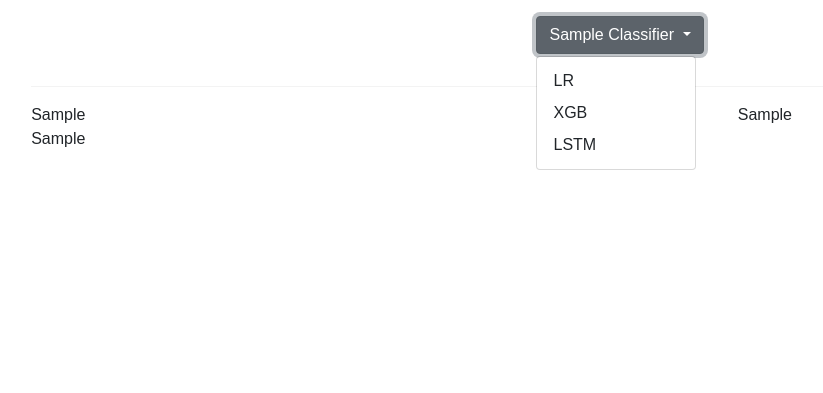
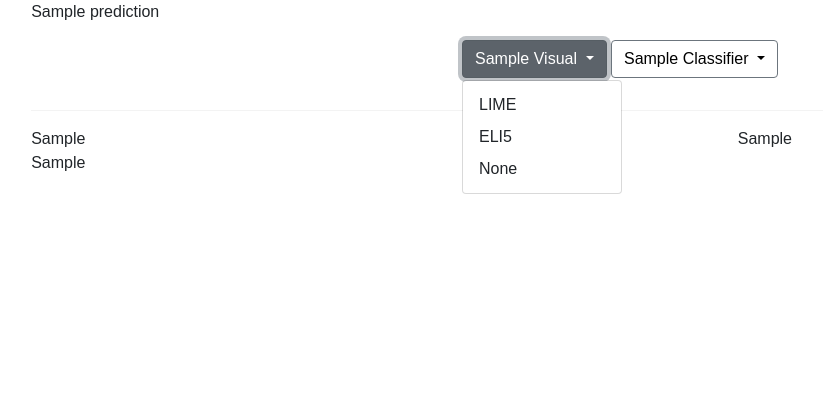
Before and after one commit to mohibfd/Sensitivity-Classification, a Flask app: template flaskr/templates/classifier/single_document_sensitivity_info.html in a window 1280 px wide, after a click that opens the changed part. Shown: the part 112-505 px from the top of the page, without its empty margins (20-843 px from the left). Run offline with Flask 2, Linux system fonts and the light colour scheme; the template is opened without the code that fills it: most values are stand-ins (such as "Sample title", 1, 10 or a date in 2020); parts of the project's set-up code (start-up, migrations or seed data) failed here and were passed over.

Commit message:
making pages consistent

```diff
--- a/flaskr/templates/classifier/single_document_sensitivity_info.html
+++ b/flaskr/templates/classifier/single_document_sensitivity_info.html
@@ -21,11 +21,26 @@
       <span class="visually-hidden">Loading...</span>
     </div>
 
+    {{prediction}}
+
     <div class="double_dropdown">
       <form method="post">
         <div class="dropdown">
-          <!-- <button class="btn btn-secondary dropdown-toggle white_button" type="button" id="dropdownMenuButton1" data-bs-toggle="dropdown" aria-expanded="false"> {{curr_vis}} Visual </button> <ul class="dropdown-menu" aria-labelledby="dropdownMenuButton1"> <li> <input class="dropdown-item" id="dropdown" type="submit" name="vis_option" value="LIME" onclick="loading();"> </li> <li> <input class="dropdown-item" id="dropdown" type="submit" name="vis_option" value="ELI5" onclick="loading();"> </li> </ul> -->
-
+          <button class="btn btn-secondary dropdown-toggle white_button" type="button" id="dropdownMenuButton1" data-bs-toggle="dropdown" aria-expanded="false">
+            {{curr_vis}}
+            Visual
+          </button>
+          <ul class="dropdown-menu" aria-labelledby="dropdownMenuButton1">
+            <li>
+              <input class="dropdown-item" id="dropdown" type="submit" name="vis_option" value="LIME" onclick="loading();">
+            </li>
+            <li>
+              <input class="dropdown-item" id="dropdown" type="submit" name="vis_option" value="ELI5" onclick="loading();">
+            </li>
+            <li>
+              <input class="dropdown-item" id="dropdown" type="submit" name="vis_option" value="None" onclick="loading();">
+            </li>
+          </ul>
           <button class="btn btn-secondary dropdown-toggle white_button" type="button" id="dropdownMenuButton1" data-bs-toggle="dropdown" aria-expanded="false">
             {{curr_clf}}
             Classifier
@@ -60,8 +75,16 @@
     </div>
 
     {% if visual_html %}
-      {{ visual_html|safe }}
+      {% if highlighting %}
+        {{ visual_html|safe }}
+
+      {% else %}
+        <span class="span">
+          {{ visual_html|safe }}
+        </span>
+      {% endif %}
     {% endif %}
+    <div class="large_spacing"></div>
 
   </div>
 
```
Also changed, not shown: flaskr/templates/classifier/non_sensitive_info.html (+26 -2 lines), flaskr/templates/classifier/sensitive_info.html (+14 -1 lines).
